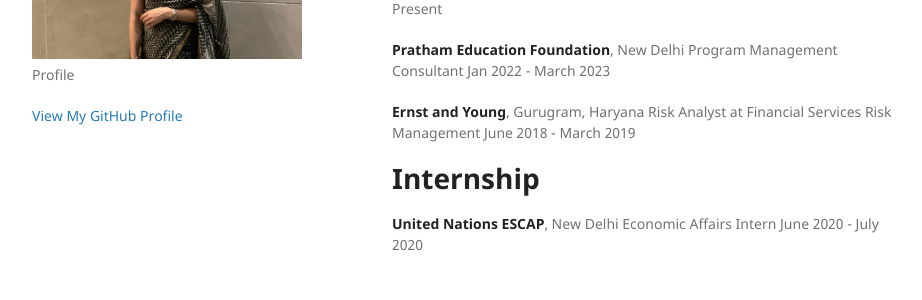
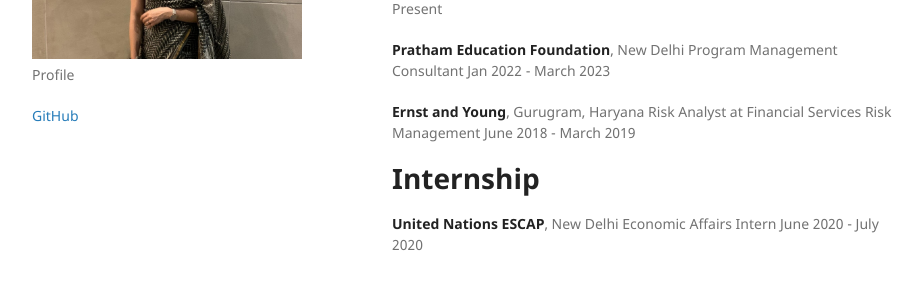
Before and after one commit to chaturvedi-shivangi/chaturvedi-shivangi.github.io, a Jekyll site: the page built from index.md, in a window 1280 px wide. Shown: the part 307-607 px from the top of the page, without its empty margins (178-1100 px from the left). Built offline with Jekyll 4.4.1, drawn with Linux system fonts in a browser that asks for light colours; our own code applies the rules of GitHub Pages for plain Markdown files.

Commit message:
Update default.html

```diff
--- a/_layouts/default.html
+++ b/_layouts/default.html
@@ -24,11 +24,11 @@
         <p>{{ site.description | default: site.github.project_tagline }}</p>
 
         {% if site.github.is_project_page %}
-        <p class="view"><a href="{{ site.github.repository_url }}">View the Project on GitHub <small>{{ site.github.repository_nwo }}</small></a></p>
+        <p class="view"><a href="{{ site.github.repository_url }}">GitHub<small>{{ site.github.repository_nwo }}</small></a></p>
         {% endif %}
 
         {% if site.github.is_user_page %}
-        <p class="view"><a href="{{ site.github.owner_url }}">View My GitHub Profile</a></p>
+        <p class="view"><a href="{{ site.github.owner_url }}">GitHub</a></p>
         {% endif %}
 
         {% if site.show_downloads %}
```
